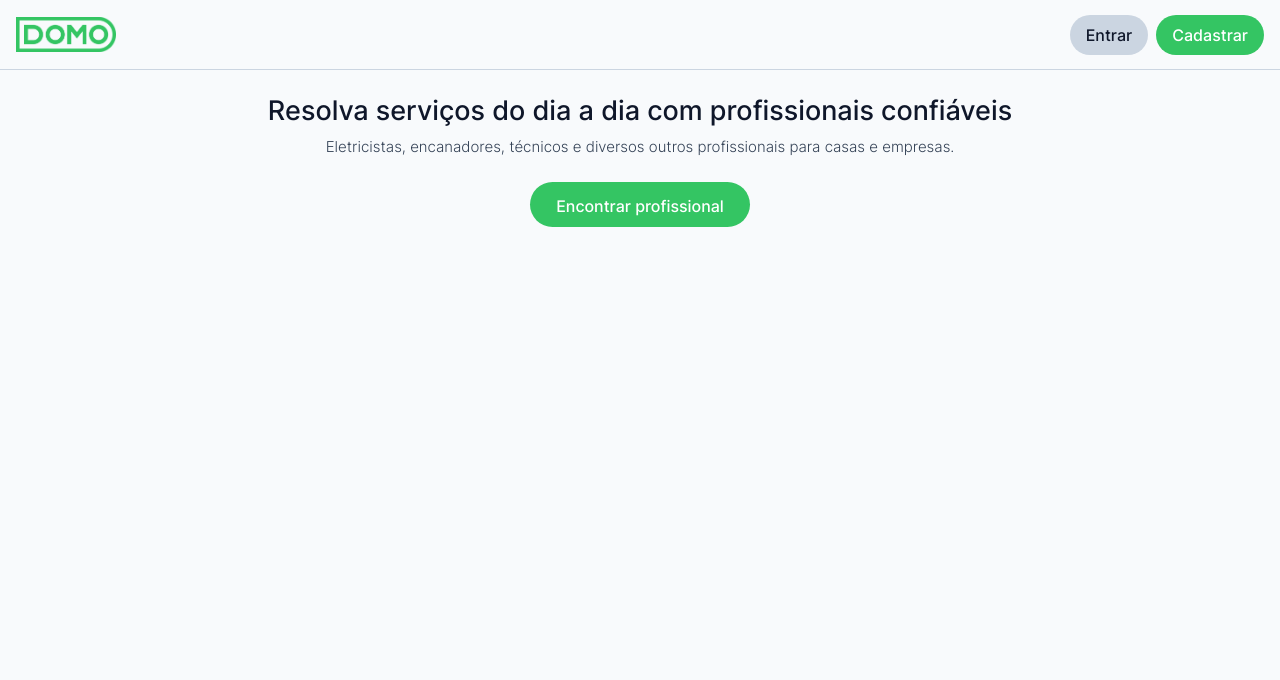
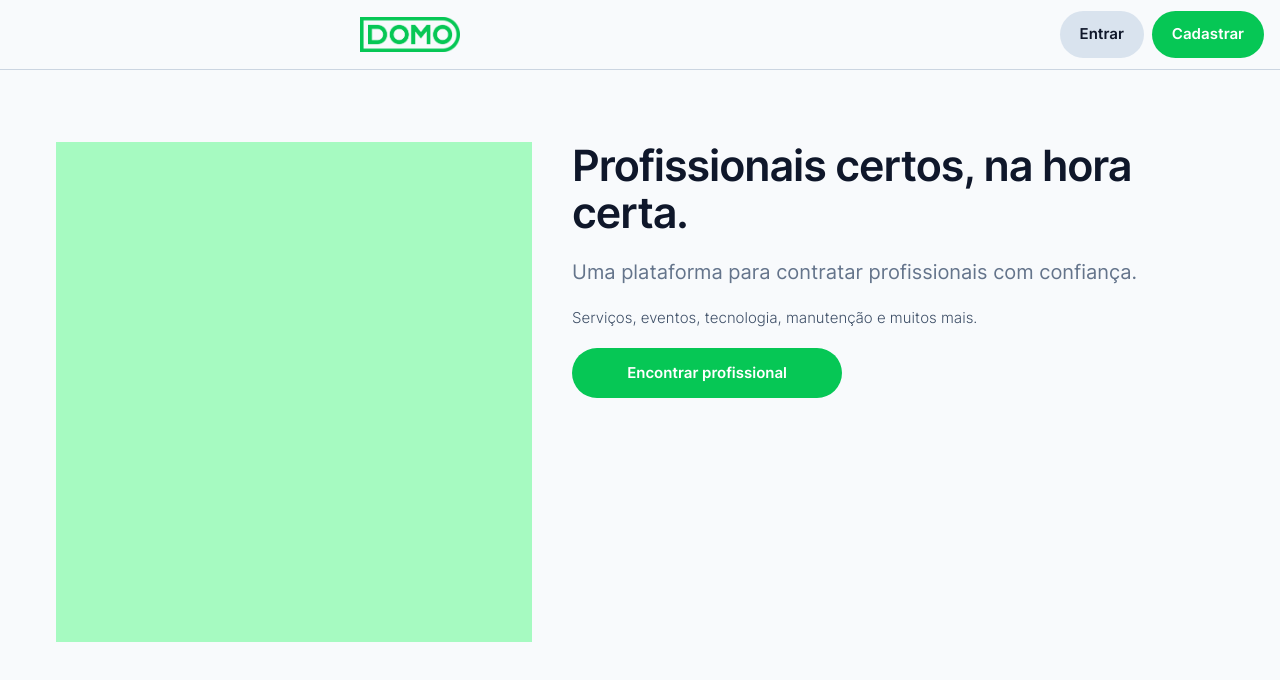
Before and after one commit to arthursingularity/domo, a Next.js app: page / in a window 1280 px wide. Shown: the top 680 px of the page. Built offline with nearby package versions, Linux system fonts and the light colour scheme.

Commit message:
code updated!

```diff
--- a/src/app/globals.css
+++ b/src/app/globals.css
@@ -60,12 +60,7 @@
     /* Cor principal da marca DOMO
         Uso: botões primários, header, navbar, CTAs principais,
         ícones ativos e elementos de destaque */
-     --color-primary: #34C563;
-
-    /* Variação clara da cor principal
-        Uso: hover de botões primários, estados ativos,
-        links destacados e microinterações */
-     --color-primaryLight: #51DD7E;
+     --color-primary: #06C755;
 
     /* Verde muito suave
         Uso: background de cards, seções internas,
@@ -80,12 +75,14 @@
     /* Texto secundário
         Uso: descrições, subtítulos, placeholders,
         textos de apoio e informações menos importantes */
-     --color-textSecondary: #334155;
+     --color-textSecondary: #3C4D65;
+     --color-textTertiary: #64748B;
 
     /* Cor de bordas e divisores
         Uso: bordas de cards, inputs, tabelas,
         separadores visuais e outlines neutros */
      --color-border: #CBD5E1;
+     --color-lightGray: #E7E9EB;
 
     /* Background geral do sistema
         Uso: fundo padrão das páginas,
@@ -111,6 +108,8 @@
         Uso: dicas, mensagens neutras,
         indicadores informativos e ajuda ao usuário */
      --color-info: #3B82F6;
+
+     --color-buttonSecondary: #D9E3EE;
 }
 
 .buttonHover:hover {
--- a/src/app/layout.js
+++ b/src/app/layout.js
@@ -9,7 +9,7 @@ export const metadata = {
 export default function RootLayout({ children }) {
   return (
     <html lang="pt-BR">
-      <body className="bg-background pt-[70px] p-4">
+      <body className="bg-background pt-[70px]">
         <NavBar/>
         {children}
       </body>
--- a/src/app/page.js
+++ b/src/app/page.js
@@ -1,6 +1,8 @@
 "use client";
 
 import Button from "@/components/ui/Button";
+import InputComponent from "@/components/ui/InputComponent";
+import TextComponent from "@/components/ui/TextComponent";
 import { useState } from "react";
 
 export default function Home() {
@@ -9,13 +11,16 @@ export default function Home() {
   const [showInputs, setShowInputs] = useState(false);
 
   return (
-    <div>
+    <div className="flex justify-center">
       <div className="text-center space-y-6">
-        <div className="mt-6 space-y-2">
-          <p className="font-medium text-textPrimary text-[27px] leading-tight">Resolva serviços do dia a dia com profissionais confiáveis</p>
-          <p className="font-light text-textSecondary text-[15px]">Eletricistas, encanadores, técnicos e diversos outros profissionais para casas e empresas.</p>
+        <div className="md:mt-14 mt-2 flex md:w-[1200px] p-4">
+          <div className="bg-primarySoft w-[500px] h-[500px] hidden md:block">
           </div>
-        <div className="flex justify-center">
+          <div className="md:pl-10 space-y-5">
+            <TextComponent type={"h1"} content={"Profissionais certos, na hora certa."} className={"text-left text-[48px]"} />
+            <TextComponent type={"h2"} content={"Uma plataforma para contratar profissionais com confiança."} className={"text-left"} />
+            <TextComponent type={"h3"} content={"Serviços, eventos, tecnologia, manutenção e muitos mais."} className={"text-left"} />
+            <div className="">
               <div
                 onClick={() => setWidthExpanded(true)}
                 onTransitionEnd={(e) => {
@@ -31,28 +36,19 @@ export default function Home() {
                     setWidthExpanded(false);
                   }
                 }}
-            className={` text-white bg-primary font-medium p-3 space-y-3 transition-all ease-in-out duration-300 rounded-[44px]
-              ${widthExpanded ? "w-[350px]" : "w-[220px] buttonHover"}
-              ${heightExpanded ? "h-[305px]" : "h-[45px]"}
+                className={`bg-primary text-white font-semibold text-[15px] p-2 space-y-3 transition-all ease-in-out duration-300 rounded-[41px]
+              ${widthExpanded ? "md:w-[400px] w-full" : "w-[270px] buttonHover"}
+              ${heightExpanded ? "h-[282px]" : "h-[50px]"}
             `}
               >
-            <p className="transition-opacity duration-200">
+                <p className="transition-opacity duration-200 mt-[6px]">
                   {widthExpanded ? "O que você precisa?" : "Encontrar profissional"}
                 </p>
                 {showInputs && (
                   <div className={`divDosInputs bg-background p-3 rounded-[33px] space-y-3`}>
-                <input
-                  className={`font-light border border-border rounded-full h-[48px] pl-8 caret-primary outline-none hover:border-primary w-full transition-all duration-300 bg-transparent text-textPrimary`}
-                  placeholder="Profissional"
-                />
-                <input
-                  className={`font-light border border-border rounded-full h-[48px] pl-8 caret-primary outline-none hover:border-primary w-full transition-all duration-300 bg-transparent text-textPrimary`}
-                  placeholder="Cidade"
-                />
-                <input
-                  className={`font-light border border-border rounded-full h-[48px] pl-8 caret-primary outline-none hover:border-primary w-full transition-all duration-300 bg-transparent text-textPrimary`}
-                  placeholder="Data"
-                />
+                    <InputComponent type={"text"} placeholder={"Profissional"} />
+                    <InputComponent type={"text"} placeholder={"Cidade"} />
+                    <InputComponent type={"text"} placeholder={"Quando"} />
                     <div className="flex justify-between">
                       <div
                         onClick={(e) => {
@@ -74,5 +70,21 @@ export default function Home() {
             </div>
           </div>
         </div>
+        <div className="bg-lightGray w-full h-[500px] p-4 flex justify-center space-x-4 md:hidden">
+          <div>
+            <img
+              className="w-[180px]"
+              src="/imagens/card.png"
+            />
+          </div>
+          <div>
+            <img
+              className="w-[180px]"
+              src="/imagens/card.png"
+            />
+          </div>
+        </div>
+      </div>
+    </div>
   );
 }
--- a/src/components/layout/NavBar.js
+++ b/src/components/layout/NavBar.js
@@ -6,7 +6,7 @@ export default function NavBar() {
             <img
                 src="/imagens/logoVerde.png"
                 alt="Logo Domo"
-                className="w-[100px] ml-4 buttonHover"
+                className="w-[100px] md:ml-[360px] ml-4 buttonHover"
             />
             <div className="mr-4 space-x-2">
                 <Button
--- a/src/components/ui/Button.js
+++ b/src/components/ui/Button.js
@@ -1,12 +1,12 @@
 export default function Button({ type, text }) {
     const buttonVariants = {
         primary: "bg-primary text-white",
-        secondary: "bg-border text-textPrimary",
+        secondary: "bg-buttonSecondary text-textPrimary",
     }
 
     return (
         <button
-            className={`font-medium px-4 py-2 rounded-full h-[40px] buttonHover ${buttonVariants[type]}`}
+            className={`font-semibold px-5 py-3 rounded-full buttonHover text-[15px] ${buttonVariants[type]}`}
         >
             {text}
         </button>
--- /dev/null
+++ b/src/components/ui/InputComponent.js
@@ -0,0 +1,34 @@
+export default function InputComponent({ type, placeholder, className }) {
+    return (
+        <div>
+            <input
+                type={type}
+                placeholder={placeholder}
+                className={`
+                font-regular
+                rounded-full
+                py-2 px-4
+                text-[16px]
+                caret-primary
+                w-full
+                bg-lightGray
+                text-textPrimary
+
+                placeholder:font-regular
+                placeholder:text-[15px]
+                placeholder:text-textSecondary
+                placeholder:opacity-70
+
+                outline-none
+                appearance-none
+                focus:border-primary
+                focus:ring-2
+                focus:ring-primary/40
+                focus:ring-offset-0
+
+                ${className}
+            `}
+            />
+        </div>
+    )
+}
--- /dev/null
+++ b/src/components/ui/TextComponent.js
@@ -0,0 +1,16 @@
+export default function TextComponent({type, content, className}) {
+    const textVariants = {
+        h1: "text-[30px] md:text-[43px] font-semibold text-textPrimary leading-[1.1] tracking-tight",
+        h2: "text-[20px] font-regular text-textTertiary leading-[1.5]",
+        h3: "text-[15px] font-light text-textSecondary leading-[1.4]",
+        body: "text-[15px] font-regular leading-[1.5]",
+        bodySecondary: "text-[13px] font-light leading-[1.5]",
+        label: "text-[12px] font-medium leading-[1]",
+    }
+
+    return (
+        <div className={`${textVariants[type]} ${className}`}>
+            {content}
+        </div>
+    )
+}
```
Also changed, not shown: public/imagens/card.png (added), public/imagens/logoVerde.png. Lines whose indentation alone changed are shown as unchanged.
